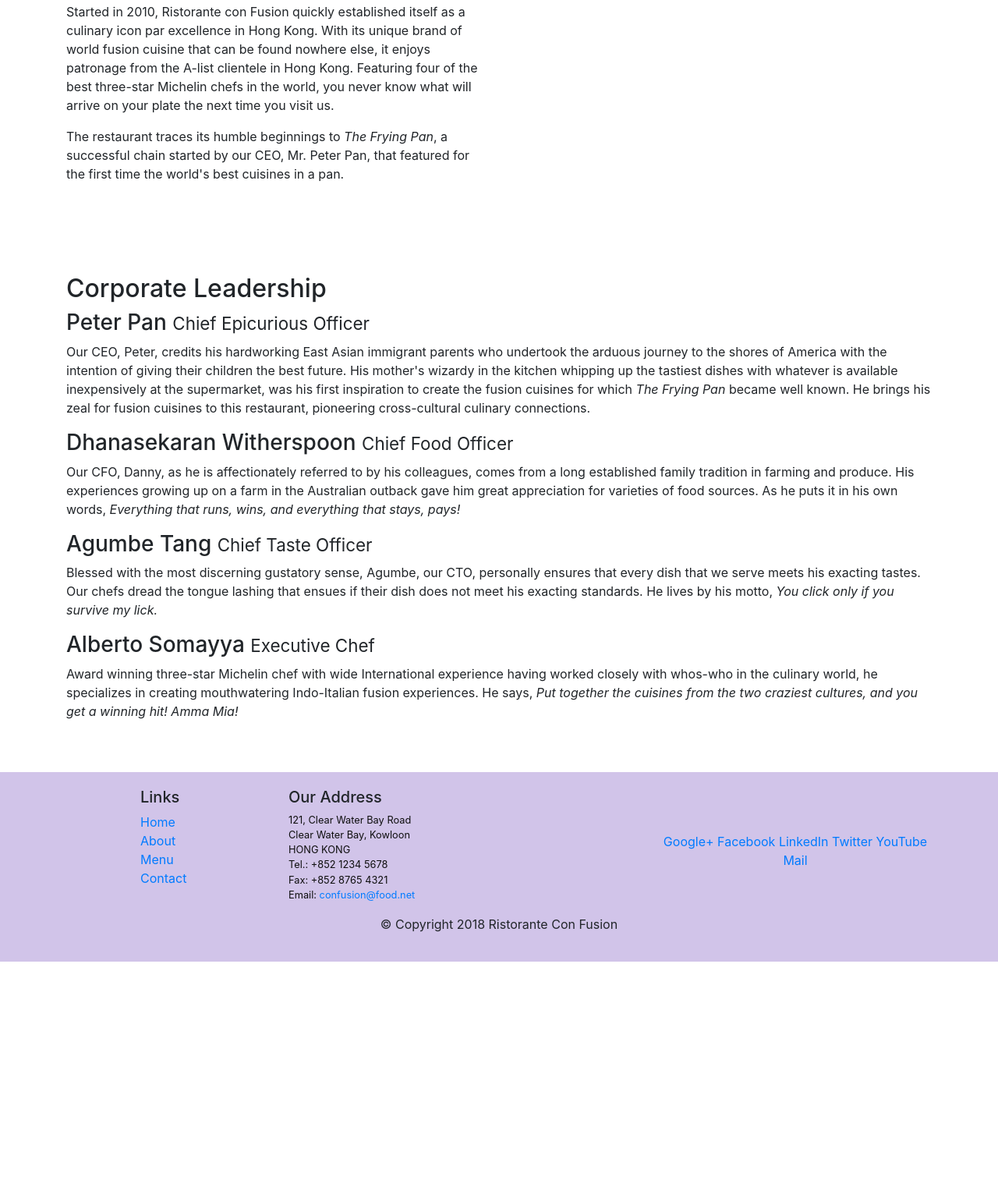
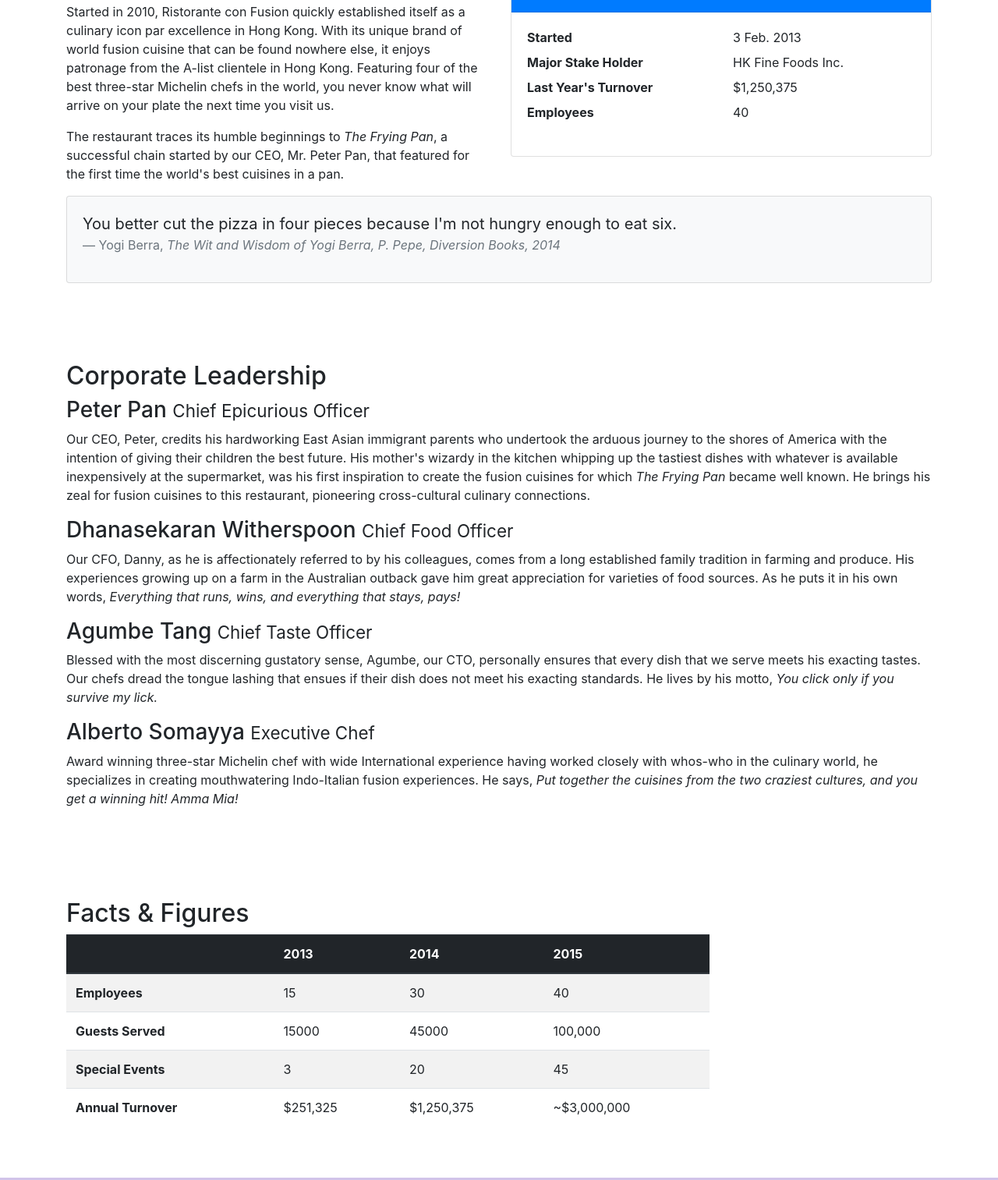
Before and after one commit to B180248ME/bootstrap-practice, a website: page aboutus.html in a window 1280 px wide. Shown: the part 658-2171 px from the top of the page at 78% size. Before the commit the page ends 1891 px from the top, so only its background shows below. Drawn offline with nearby package versions, Linux system fonts and the light colour scheme.

Commit message:
tables and cards

```diff
--- a/aboutus.html
+++ b/aboutus.html
@@ -46,7 +46,7 @@
     <div  class="container">
         <div class="row row-content">
             <ol class="col-12 breadcrumb">
-                <li class="breadcrumb-item " ><a href="./index.html"><i class="fa fa-home fa-lg"></i></a></li>
+                <li class="breadcrumb-item " ><a href="./index.html">Home</i></a></li>
                 <li class="breadcrumb-item active">About Us</li>
             </ol>
             <div class="col">
@@ -61,10 +61,36 @@
                 <p>Started in 2010, Ristorante con Fusion quickly established itself as a culinary icon par excellence in Hong Kong. With its unique brand of world fusion cuisine that can be found nowhere else, it enjoys patronage from the A-list clientele in Hong Kong.  Featuring four of the best three-star Michelin chefs in the world, you never know what will arrive on your plate the next time you visit us.</p>
                 <p>The restaurant traces its humble beginnings to <em>The Frying Pan</em>, a successful chain started by our CEO, Mr. Peter Pan, that featured for the first time the world's best cuisines in a pan.</p>
             </div>
-            <div  class="col-12 col-sm">
+            <div class="col-12 col-sm-6">
+                <div class="card">
+                    <h3 class="card-header bg-primary text-white">Facts At a Glance</h3>
+                    <div class="card-body">
+                        <dl class="row">
+                            <dt class="col-6">Started</dt>
+                            <dd class="col-6">3 Feb. 2013</dd>
+                            <dt class="col-6">Major Stake Holder</dt>
+                            <dd class="col-6">HK Fine Foods Inc.</dd>
+                            <dt class="col-6">Last Year's Turnover</dt>
+                            <dd class="col-6">$1,250,375</dd>
+                            <dt class="col-6">Employees</dt>
+                            <dd class="col-6">40</dd>
+                        </dl>
+                    </div>
+                </div>
+            </div>
+            <div class="col-12">
+                <div class="card card-body bg-light">
+                    <blockquote class="blockquote">
+                        <p class="mb-0">You better cut the pizza in four pieces because
+                            I'm not hungry enough to eat six.</p>
+                        <footer class="blockquote-footer">Yogi Berra,
+                            <cite title="Source Title">The Wit and Wisdom of Yogi Berra,
+                            P. Pepe, Diversion Books, 2014</cite>
+                        </footer>
+                    </blockquote>
+                </div>
             </div>
         </div>
-
 
         <div class="row row-content">
             <div  class="col">
@@ -79,6 +105,51 @@
                 <p class="d-none d-sm-block">Award winning three-star Michelin chef with wide International experience having worked closely with whos-who in the culinary world, he specializes in creating mouthwatering Indo-Italian fusion experiences. He says, <em>Put together the cuisines from the two craziest cultures, and you get a winning hit! Amma Mia!</em></p>
             </div>
        </div>
+       <div class="row row-content">
+        <div class="col-12 col-sm-9">
+            <h2>Facts &amp; Figures</h2>
+            <div class="table-responsive">
+                <table class="table table-striped">
+                    <thead class="thead-dark">
+                        <tr>
+                            <th>&nbsp;</th>
+                            <th>2013</th>
+                            <th>2014</th>
+                            <th>2015</th>
+                        </tr>
+                    </thead>
+                    <tbody>
+                        <tr>
+                            <th>Employees</th>
+                            <td>15</td>
+                            <td>30</td>
+                            <td>40</td>
+                        </tr>
+                        <tr>
+                            <th>Guests Served</th>
+                            <td>15000</td>
+                            <td>45000</td>
+                            <td>100,000</td>
+                        </tr>
+                        <tr>
+                            <th>Special Events</th>
+                            <td>3</td>
+                            <td>20</td>
+                            <td>45</td>
+                        </tr>
+                        <tr>
+                            <th>Annual Turnover</th>
+                            <td>$251,325</td>
+                            <td>$1,250,375</td>
+                            <td>~$3,000,000</td>
+                        </tr>
+                    </tbody>
+                </table>
+            </div>
+        </div>
+        <div class="col-12 col-sm-3">
+        </div>
+   </div>
 
     </div>
 
```
